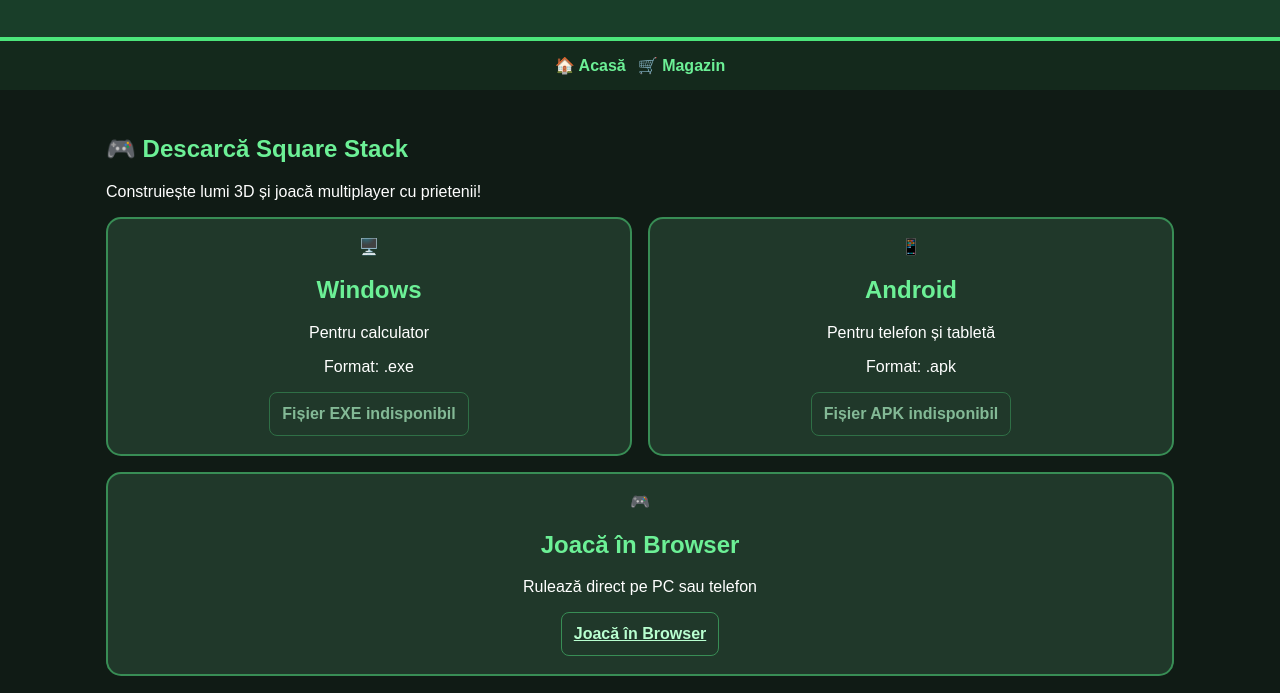
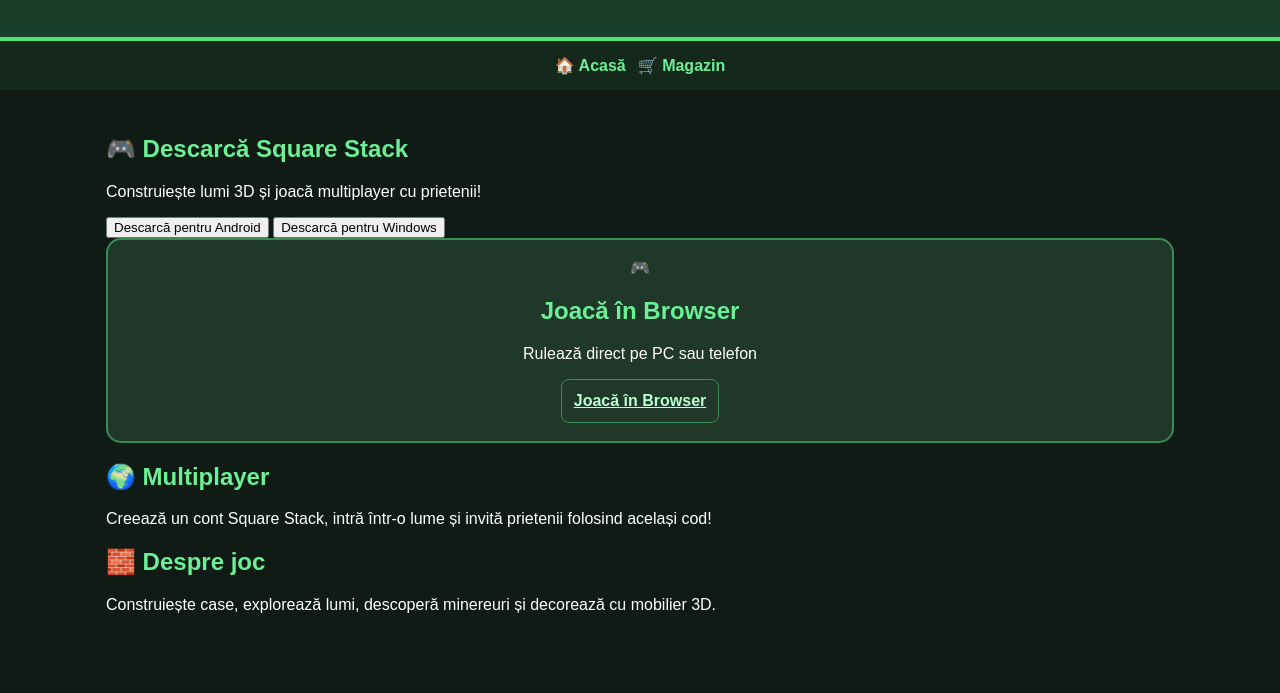
Before and after one commit to bogdansavitchi01-boop/square-stack-site, a plain HTML site: page index.html in a window 1280 px wide. Shown: the part 99-792 px from the top of the page. Drawn offline with Linux system fonts and the light colour scheme.

Commit message:
Add files via upload

```diff
--- a/index.html
+++ b/index.html
@@ -27,37 +27,16 @@
             multiplayer cu prietenii!
         </p>
 
-        <div class="downloads">
+        <div class="download-buttons">
+            <button class="download-btn android-btn" onclick="downloadGame('android')">
+                Descarcă pentru Android
+            </button>
 
-            <!-- WINDOWS -->
-            <div class="card">
-                <div class="icon">🖥️</div>
+            <button class="download-btn windows-btn" onclick="downloadGame('windows')">
+                Descarcă pentru Windows
+            </button>
+        </div>
 
-                <h2>Windows</h2>
-
-                <p>Pentru calculator</p>
-
-                <p>Format: .exe</p>
-
-                <a class="download-button" aria-disabled="true">
-                    Fișier EXE indisponibil
-                </a>
-            </div>
-
-            <!-- ANDROID -->
-            <div class="card">
-                <div class="icon">📱</div>
-
-                <h2>Android</h2>
-
-                <p>Pentru telefon și tabletă</p>
-
-                <p>Format: .apk</p>
-
-                <a class="download-button" aria-disabled="true">
-                    Fișier APK indisponibil
-                </a>
-            </div>
 
         </div>
         <div class="card">
```
Also changed, not shown: magazin.js (+15 -1 lines).
